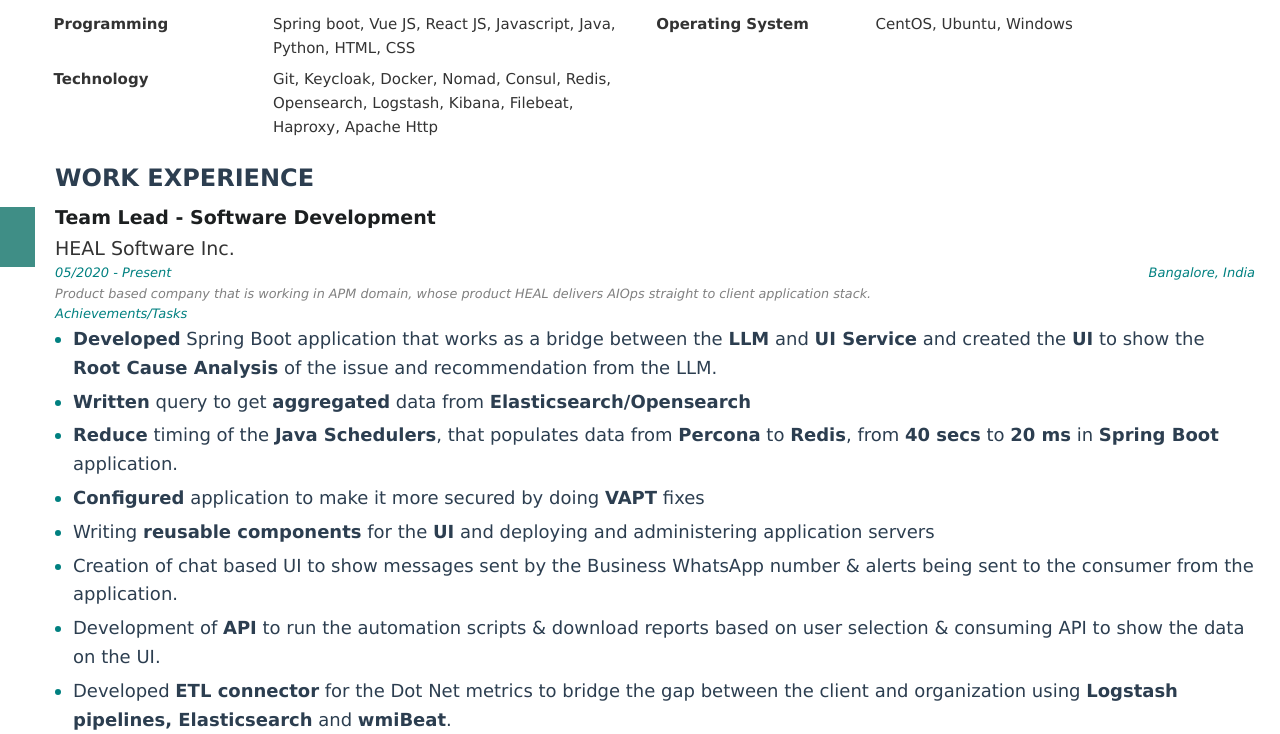
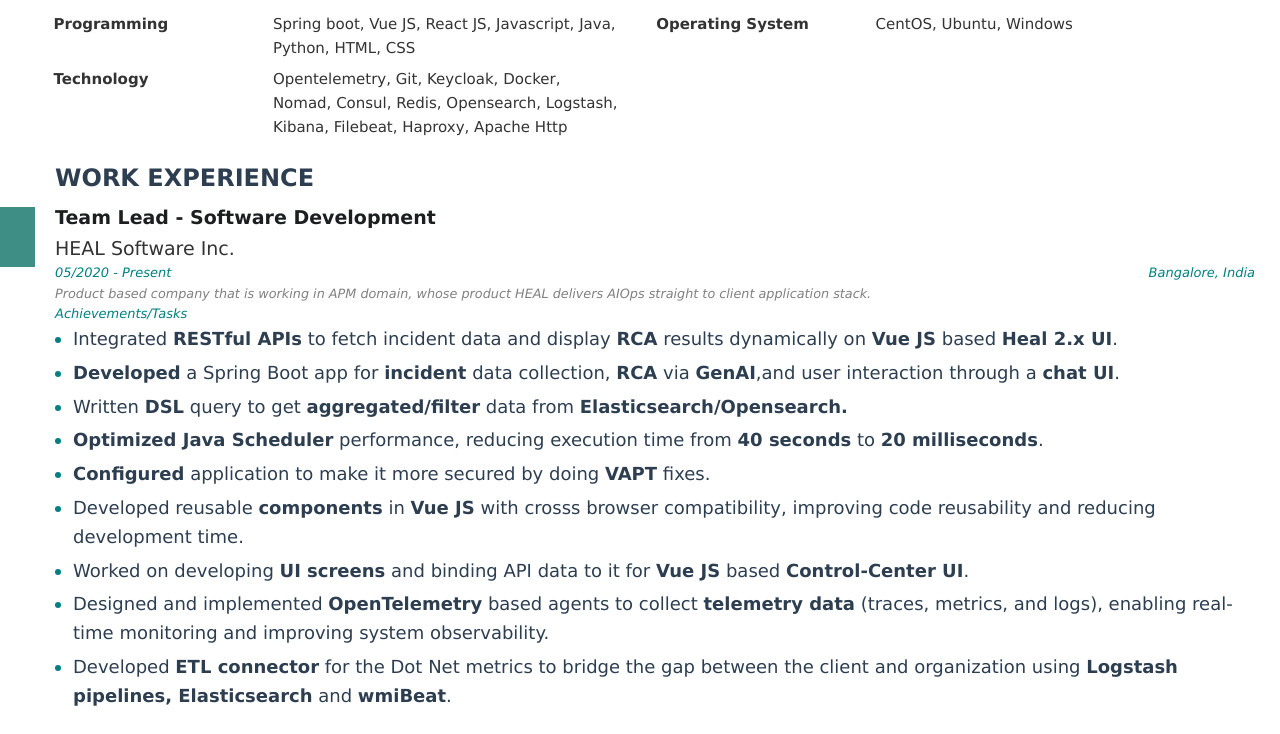
Before and after one commit to souravtyson/resume, a plain HTML site: page index.html in a window 1280 px wide. Shown: the part 460-1194 px from the top of the page. Drawn offline with Linux system fonts and the light colour scheme; a web font is replaced by a local one.

Commit message:
added skills for current organization

```diff
--- a/index.html
+++ b/index.html
@@ -19,7 +19,7 @@
                     <h1>Sourav Suman</h1>
                     <h2>Full Stack Developer</h2>
                     <p>
-                        With 9 years of experience as a Senior Engineer in the IT industry, specializing in domains like procurement, banking, and
+                        With 10 years of experience as a Senior Engineer in the IT industry, specializing in domains like procurement, banking, and
                         APM. My career, marked by a commitment to innovation and problem-solving, prepares me to excel as a Full Stack Developer, where I
                         aim to leverage my broad skill set in both front-end and back-end development to create impactful, user-centric solutions.
                     </p>
@@ -72,7 +72,7 @@
                             <strong>Technology</strong>
                         </div>
                         <div class="skill-value">
-                            <p>Git, Keycloak, Docker, Nomad, Consul, Redis, Opensearch, Logstash, Kibana, Filebeat, Haproxy, Apache Http</p>
+                            <p>Opentelemetry, Git, Keycloak, Docker, Nomad, Consul, Redis, Opensearch, Logstash, Kibana, Filebeat, Haproxy, Apache Http</p>
                         </div>
                     </div>
                 </div>
@@ -99,15 +99,14 @@
                     </div>
                     <span class="location-duration">Achievements/Tasks</span>
                     <ul class="achievements margin-0 job-details-font-size">
-                        <li><strong>Developed</strong> Spring Boot application that works as a bridge between the <strong>LLM</strong> and <strong>UI Service</strong> and created the <strong>UI</strong> to show the <strong>Root Cause Analysis</strong> of the issue and recommendation from the LLM.</li>
-                        <li><strong>Written</strong> query to get <strong>aggregated</strong> data from <strong>Elasticsearch/Opensearch</strong></li>
-                        <li><strong>Reduce</strong> timing of the <strong>Java Schedulers</strong>, that populates data from <strong>Percona</strong> to <strong>Redis</strong>, from <strong>40 secs</strong> to <strong>20 ms</strong> in <strong>Spring Boot</strong> application.</li>
-                        <li><strong>Configured</strong> application to make it more secured by doing <strong>VAPT</strong> fixes</li>
-                        <li>Writing <strong>reusable components</strong> for the <strong>UI</strong> and deploying and administering application servers</li>
-                        <li>Creation of chat based UI to show messages sent by the Business WhatsApp number & alerts
-                            being sent to the consumer from the application.</li>
-                        <li>Development of <strong>API</strong> to run the automation scripts & download reports based on user selection
-                            & consuming API to show the data on the UI.</li>
+                        <li>Integrated <strong>RESTful APIs</strong> to fetch incident data and display <strong>RCA</strong> results dynamically on <strong>Vue JS</strong> based <strong>Heal 2.x UI</strong>.</li>
+                        <li><strong>Developed</strong> a Spring Boot app for <strong>incident</strong> data collection, <strong>RCA</strong> via <strong>GenAI</strong>,and user interaction through a <strong>chat UI</strong>.</li>
+                        <li>Written <strong>DSL</strong> query to get <strong>aggregated/filter</strong> data from <strong>Elasticsearch/Opensearch.</strong></li>
+                        <li><strong>Optimized Java Scheduler</strong> performance, reducing execution time from <strong>40 seconds</strong> to <strong>20 milliseconds</strong>.</li>
+                        <li><strong>Configured</strong> application to make it more secured by doing <strong>VAPT</strong> fixes.</li>
+                        <li>Developed reusable <strong>components</strong> in <strong>Vue JS</strong> with crosss browser compatibility, improving code reusability and reducing development time.</li>
+                        <li>Worked on developing <strong>UI screens</strong> and binding API data to it for <strong>Vue JS</strong> based <strong>Control-Center UI</strong>.</li>
+                        <li>Designed and implemented <strong>OpenTelemetry</strong> based agents to collect <strong>telemetry data</strong> (traces, metrics, and logs), enabling real-time monitoring and improving system observability.</li>
                         <li>Developed <strong>ETL connector</strong> for the Dot Net metrics to bridge the gap between
                             the client and organization using <strong>Logstash pipelines, Elasticsearch</strong> and
                             <strong>wmiBeat</strong>.
@@ -168,7 +167,7 @@
                         <li>Developed <strong>Central log management</strong> framework for easy <strong>log monitoring</strong> & <strong>analysis</strong>.</li>
                         <li>Pushed multiple types of logs e.g. <strong>Nginx, Apache Tomcat</strong>, o/p of <strong>vmstat</strong> command to <strong>Elasticsearch</strong> by writing custom modules
                             in <strong>Filebeat</strong>.</li>
-                        <li>Created dashboard in <strong>kibana</strong> for analyzing the servers logs & process running in the system.</li>
+                        <li>Designed and implemented dashboards in <strong>Kibana</strong>, enabling real-time log analysis and reducing <strong>troubleshooting</strong> time by <strong>30%</strong>.</li>
                         <li>Configured <strong>Metricbeat</strong> to push the host based data to <strong>Elasticsearch</strong> using <strong>ingest node</strong></li>
                     </ul>
                 </div>
@@ -298,7 +297,7 @@
             </div>
         </section>
 
-        <section class="interests-containers" style="margin-bottom: 50px;">
+        <section class="interests-containers" style="margin-bottom: 100px;">
             <div class="interests">
                 <div class="space-box"></div>
                 <div class="section-title">Certificates</div>
```
